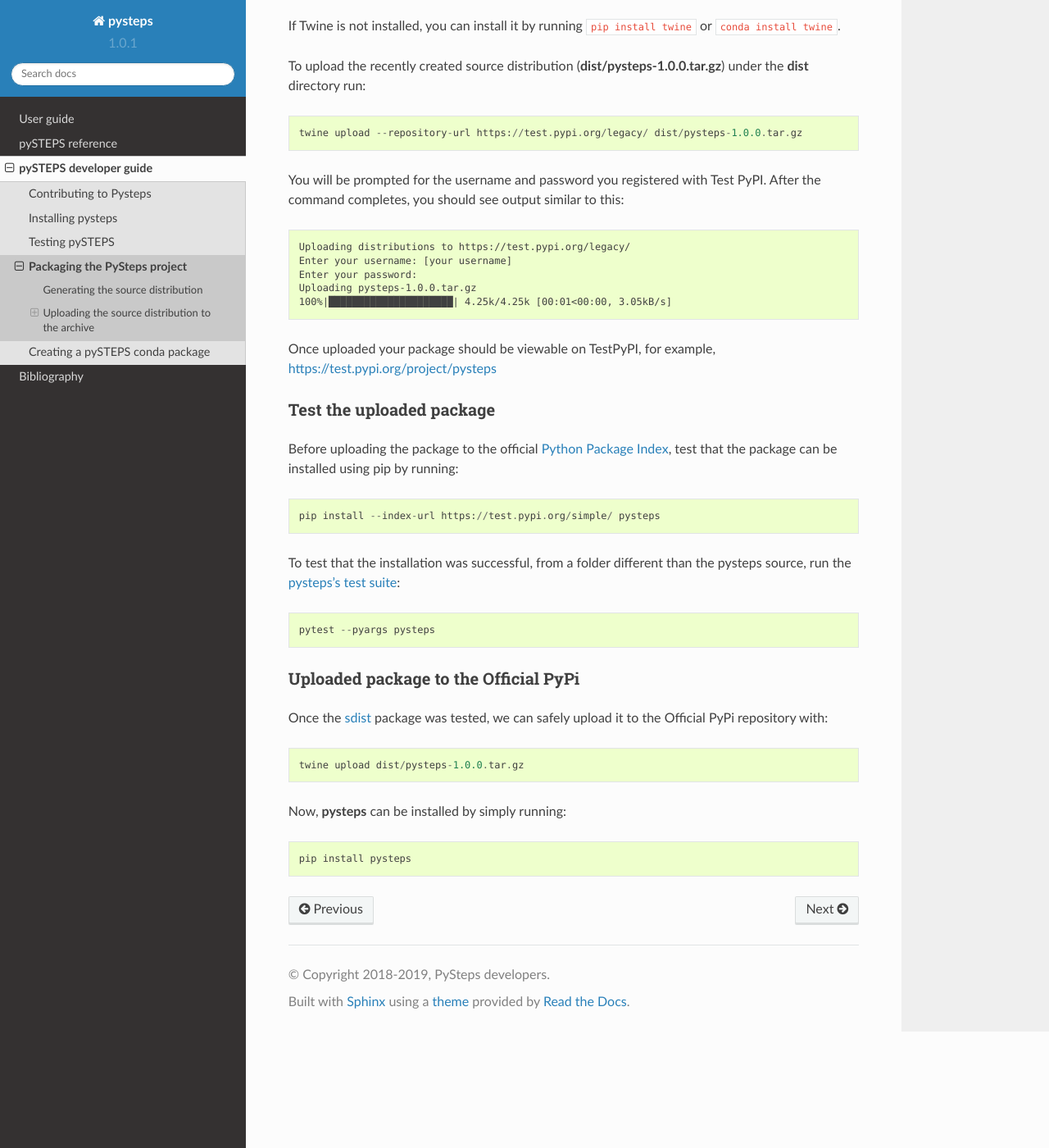
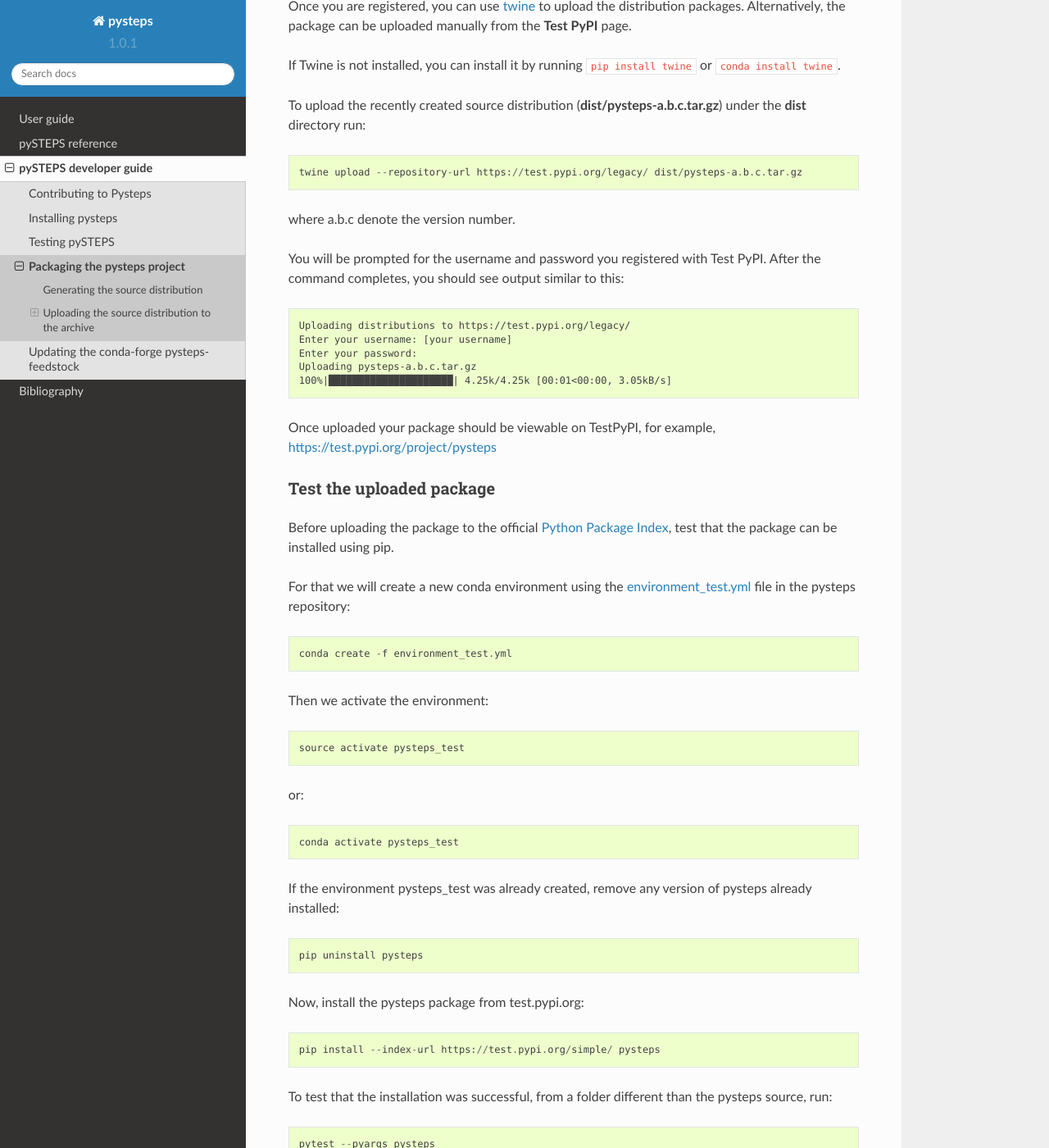
Before and after one commit to pySTEPS/pysteps, a Sphinx documentation site: the page built from doc/source/developer_guide/pypi.rst, in a window 1280 px wide and 1400 px high, scrolled down 1050 px. Shown: the whole window at 82% size. Built offline with Sphinx 7.4.7 and the Read the Docs theme 2.0.0, drawn with Linux system fonts in a browser that asks for light colours; pages that are not in the unit, such as notebooks, are missing from menus; some of the changed text lies outside the part shown.

Commit message:
Release guidelines (#94)
* Add release checklist
* Improve the Python packaging tutorial
* Add guide for conda-feedstock maintenance
* Remove old conda recipe from pysteps repository
* Remove creation of conda package guidelines

```diff
--- a/doc/source/developer_guide/index.rst
+++ b/doc/source/developer_guide/index.rst
@@ -15,4 +15,4 @@
     ../user_guide/install_pysteps
     test_pysteps
     pypi
-    create_conda_package
+    update_conda_forge
--- a/doc/source/developer_guide/pypi.rst
+++ b/doc/source/developer_guide/pypi.rst
@@ -1,27 +1,29 @@
+.. _pypi_relase:
+
 =============================
-Packaging the PySteps project
+Packaging the pysteps project
 =============================
 
-The `Python Package Index <https://pypi.org/>`__ (PyPI) is a software
+The `Python Package Index <https://pypi.org/>`_ (PyPI) is a software
 repository for the Python programming language. PyPI helps you find and
 install software developed and shared by the Python community.
 
-The following guide to package PySteps was adapted from the
-`PyPI <https://packaging.python.org/tutorials/packaging-projects/#generating-distribution-archives>`__
+The following guide to package pysteps was adapted from the
+`PyPI <https://packaging.python.org/tutorials/packaging-projects/#generating-distribution-archives>`_
 official documentation.
 
 Generating the source distribution
 ==================================
 
 The first step is to generate a `source distribution
-(sdist) <https://packaging.python.org/glossary/#term-source-distribution-or-sdist>`__
-for the PySTEPS library. These are archives that are uploaded to the
-`Package Index <https://pypi.org/>`__ and can be installed by pip.
+(sdist) <https://packaging.python.org/glossary/#term-source-distribution-or-sdist>`_
+for the pysteps library. These are archives that are uploaded to the
+`Package Index <https://pypi.org/>`_ and can be installed by pip.
 
-To create the the sdist package we need the **setuptools** package
+To create the sdist package we need the **setuptools** package
 installed.
 
-Then, from the root folder of the PySTEPS source run::
+Then, from the root folder of the pysteps source run::
 
    python setup.py sdist
 
@@ -29,18 +31,20 @@
 archive) file the **dist** directory::
 
    dist/
-     pysteps-1.0.0.tar.gz
+     pysteps-a.b.c.tar.gz
+
+where a.b.c denote the version number.
 
 Uploading the source distribution to the archive
 ================================================
 
 The last step is to upload your package to the `Python Package
-Index <https://pypi.org/>`__.
+Index <https://pypi.org/>`_.
 
 **Important**
 
 Before we actually upload the distribution to the Python Index, we will
-test it in `Test PyPI <https://test.pypi.org/>`__. Test PyPI is a
+test it in `Test PyPI <https://test.pypi.org/>`_. Test PyPI is a
 separate instance of the package index that allows us to try the
 distribution without affecting the real index (PyPi). Because TestPyPI
 has a separate database from the actual PyPI, you’ll need a separate
@@ -48,7 +52,7 @@
 account in https://test.pypi.org/account/register/.
 
 Once you are registered, you can use
-`twine <https://twine.readthedocs.io/en/latest/#twine-user-documentation>`__
+`twine <https://twine.readthedocs.io/en/latest/#twine-user-documentation>`_
 to upload the distribution packages. Alternatively, the package can be
 uploaded manually from the **Test PyPI** page.
 
@@ -56,9 +60,11 @@
 ``pip install twine`` or ``conda install twine``.
 
 To upload the recently created source distribution
-(**dist/pysteps-1.0.0.tar.gz**) under the **dist** directory run::
+(**dist/pysteps-a.b.c.tar.gz**) under the **dist** directory run::
 
-   twine upload --repository-url https://test.pypi.org/legacy/ dist/pysteps-1.0.0.tar.gz
+   twine upload --repository-url https://test.pypi.org/legacy/ dist/pysteps-a.b.c.tar.gz
+
+where a.b.c denote the version number.
 
 You will be prompted for the username and password you registered with
 Test PyPI. After the command completes, you should see output similar to
@@ -67,7 +73,7 @@
    Uploading distributions to https://test.pypi.org/legacy/
    Enter your username: [your username]
    Enter your password:
-   Uploading pysteps-1.0.0.tar.gz
+   Uploading pysteps-a.b.c.tar.gz
    100%|█████████████████████| 4.25k/4.25k [00:01<00:00, 3.05kB/s]
 
 Once uploaded your package should be viewable on TestPyPI, for example,
@@ -77,27 +83,53 @@
 -------------------------
 
 Before uploading the package to the official `Python Package
-Index <https://pypi.org/>`__, test that the package can be installed
-using pip by running::
+Index <https://pypi.org/>`_, test that the package can be installed
+using pip.
 
-   pip install --index-url https://test.pypi.org/simple/ pysteps
+For that we will create a new conda environment using the
+`environment_test.yml <https://github.com/pySTEPS/pysteps/blob/master/environment_test.yml>`_ file in the
+pysteps repository::
+
+    conda create -f environment_test.yml
+
+Then we activate the environment::
+
+    source activate pysteps_test
+
+or::
+
+    conda activate pysteps_test
+
+If the environment pysteps_test was already created, remove any version of pysteps already installed::
+
+    pip uninstall pysteps
+
+Now, install the pysteps package from test.pypi.org::
+
+    pip install --index-url https://test.pypi.org/simple/ pysteps
+
 
 To test that the installation was successful, from a folder different
-than the pysteps source, run the `pysteps’s test
-suite <https://github.com/pySTEPS/pysteps/wiki/Testing-pysteps>`__::
+than the pysteps source, run::
 
-   pytest --pyargs pysteps
+    pytest --pyargs pysteps
+
+
+If any test didn't pass, check the sources or consider creating a new release fixing those bugs.
 
 Uploaded package to the Official PyPi
 -------------------------------------
 
 Once the
-`sdist <https://packaging.python.org/glossary/#term-source-distribution-or-sdist>`__
+`sdist <https://packaging.python.org/glossary/#term-source-distribution-or-sdist>`_
 package was tested, we can safely upload it to the Official PyPi
 repository with::
 
-   twine upload dist/pysteps-1.0.0.tar.gz
+   twine upload dist/pysteps-a.b.c.tar.gz
 
 Now, **pysteps** can be installed by simply running::
 
    pip install pysteps
+
+As an extra sanity measure, it is recommended to test the pysteps package installed from the Official PyPi repository
+(instead of the test PyPi).
```
Also changed, not shown: CONTRIBUTING.rst (+25 -0 lines), doc/source/developer_guide/create_conda_package.rst (deleted, +0 -118 lines), doc/source/developer_guide/update_conda_forge.rst (added, +164 -0 lines), environment_test.yml (added, +18 -0 lines), doc/source/developer_guide/test_pysteps.rst (line endings or trailing spaces), 3 other files.
